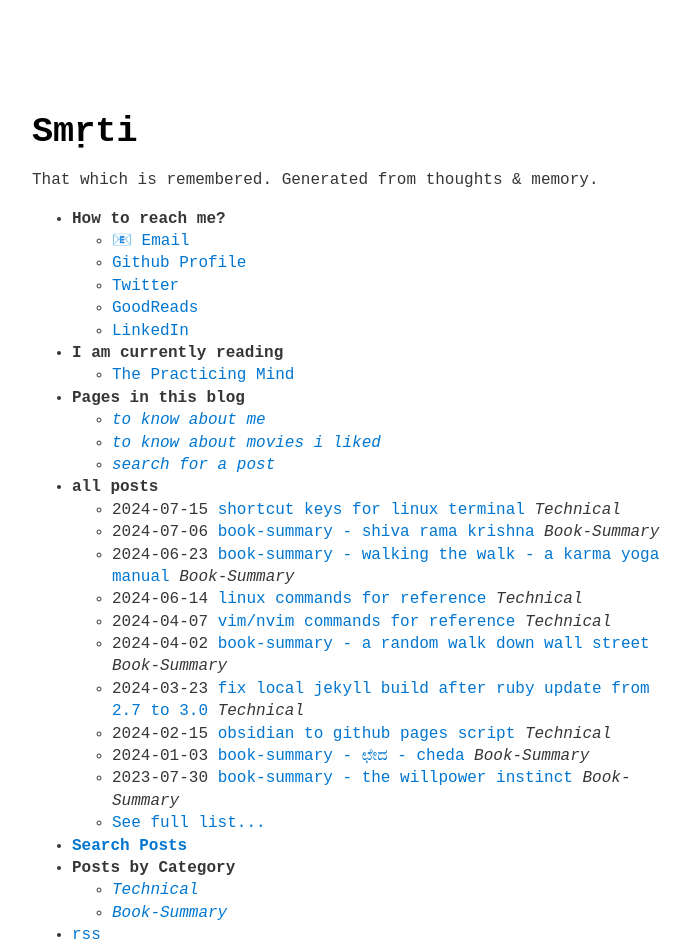
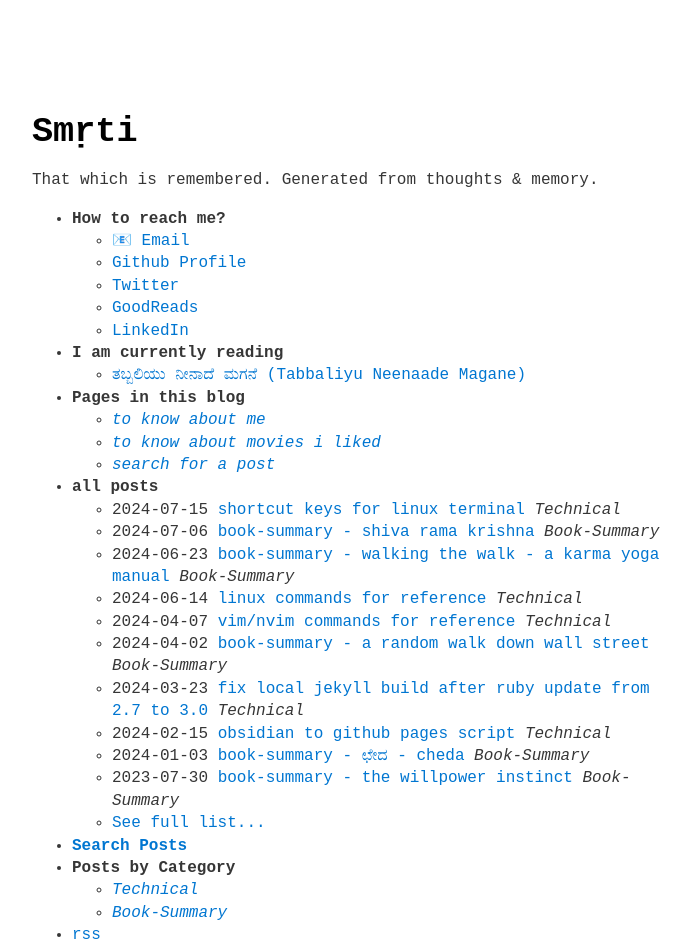
Before and after one commit to harsha-kadekar/harsha-kadekar.github.io, a Jekyll site: the page built from index.md, in a window 1280 px wide. Shown: the whole page, without its empty margins (288-978 px from the left). Built offline with Jekyll 4.4.1, drawn with Linux system fonts in a browser that asks for light colours.

Commit message:
chore: update the book I am reading to Tabbaliyu Neenaade Magane

```diff
--- a/_data/menu.yml
+++ b/_data/menu.yml
@@ -17,8 +17,8 @@ entries:
 
   - title: <b>I am currently reading</b>
     entries:
-      - title: "The Practicing Mind"
-        url: https://www.goodreads.com/book/show/12837220-the-practicing-mind
+      - title: "ತಬ್ಬಲಿಯು ನೀನಾದೆ ಮಗನೆ (Tabbaliyu Neenaade Magane)"
+        url: https://www.goodreads.com/book/show/13420326-tabbaliyu-neenaade-magane
 
   - title: <b>Pages in this blog</b>
     entries:
```
